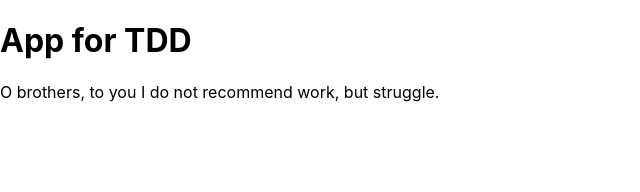
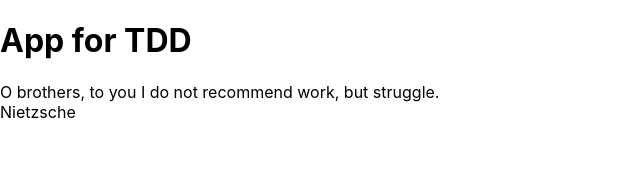
Before and after one commit to musabsohail/TDD_FCC_QuoteMachine, a React (Create React App) app: page / in a window 1280 px wide. Shown: the top 192 px of the page, without its empty margins (0-640 px from the left). Built offline with nearby package versions, Linux system fonts and the light colour scheme.

Commit message:
Passed - QuoteAuthor in QuoteBox test

```diff
--- a/src/Components/Quotebox/index.js
+++ b/src/Components/Quotebox/index.js
@@ -10,7 +10,7 @@ class QuoteBox extends Component {
       return(
           <div id="quote-box">
               <QuoteText />
-              {/* <QuoteAuthor /> */}
+              <QuoteAuthor />
           </div>
       )
 
```
